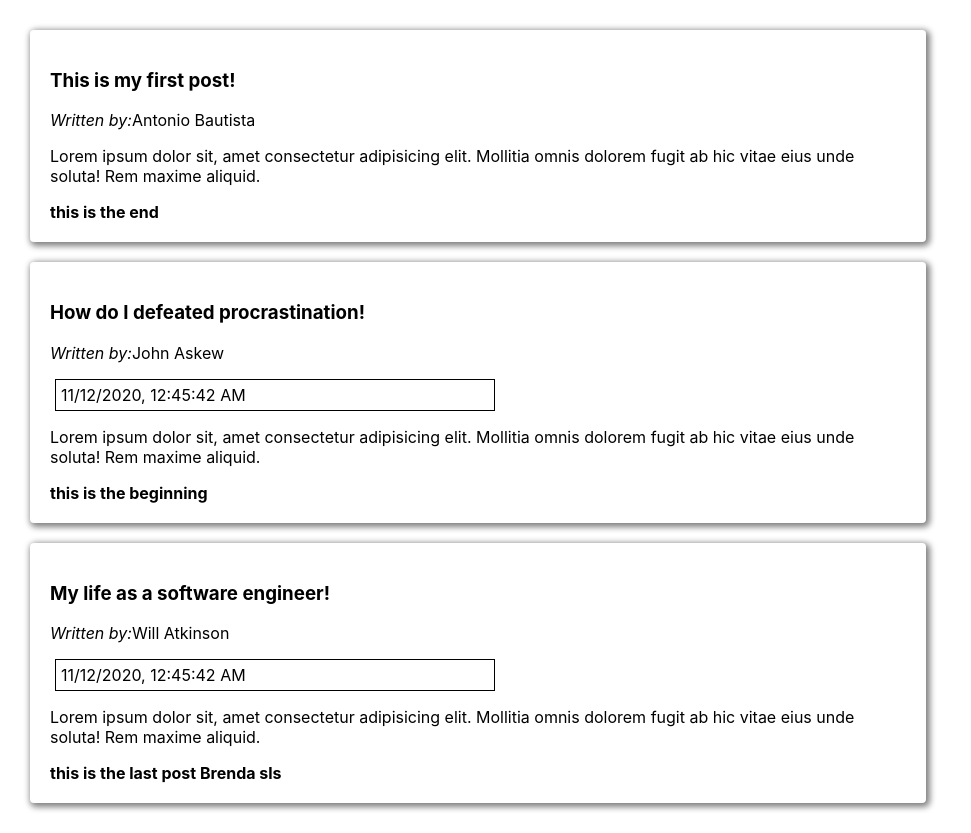
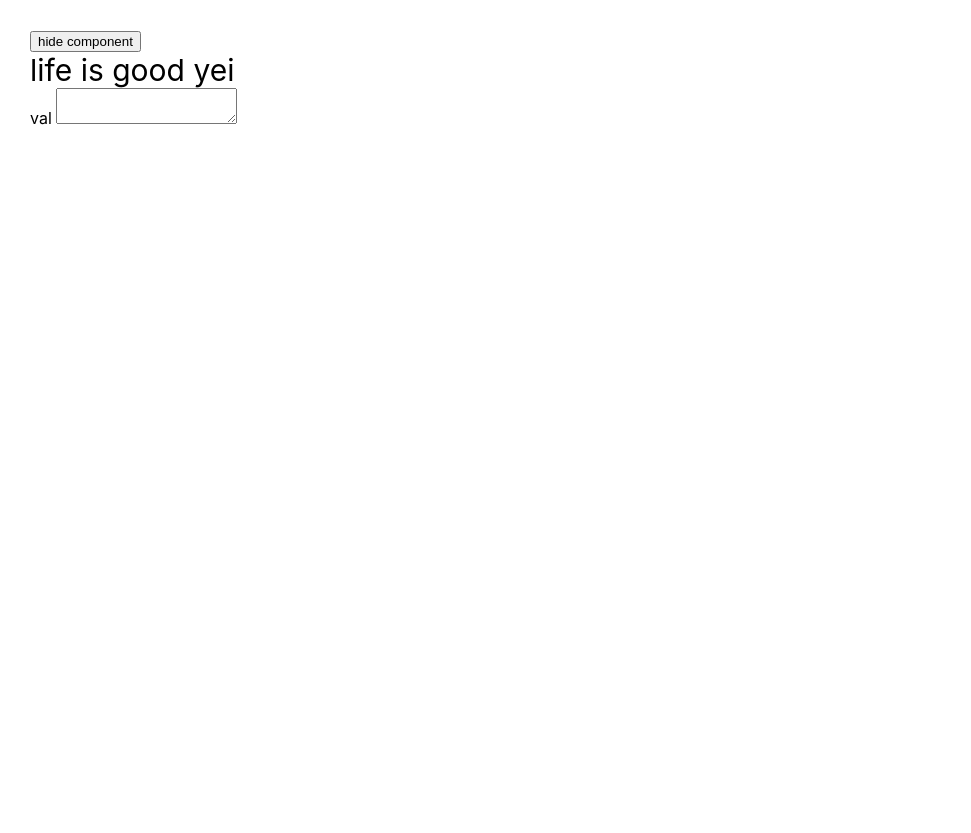
Before and after one commit to Antoniomora95/basic-react, a React (Create React App) app: page / in a window 1280 px wide. Shown: the whole page, without its empty margins (0-971 px from the left). After the commit the page ends 800 px from the top, so only its background shows below. Built offline with nearby package versions, Linux system fonts and the light colour scheme.

Commit message:
understanding life cycles, use a button in app.js for a clear visualization

```diff
--- a/src/App.js
+++ b/src/App.js
@@ -1,5 +1,6 @@
 import { Component } from 'react';
 import ArticleChildren from './sections/ChildrenLayout';
+import LifeCycles from './sections/LifeCycles';
 import { useState } from "react";
 import './App.css';
 
@@ -44,10 +45,11 @@ class Tick extends Component {
     this.setState(state => ({ timeNow: this.date() }));
   }
   date() {
-    return new Date().toUTCString()
+    return new Date().toLocaleString()
   }
   componentDidMount() {
-    let interval = setInterval(() => this.tick(), 1000)
+    let interval = setInterval(() => this.tick(), 1000);
+    console.log(interval, 'interval');
     this.setState(state => ({ interval: interval }));
   }
   componentWillUnmount() {
@@ -57,19 +59,9 @@ class Tick extends Component {
 
   render() {
     let { timeNow } = this.state;
-    let { arrayNumbers, objectWithInfo, callbackFn, htmlEl } = this.props;
-    let mappedNumbers = arrayNumbers.map(callbackFn);
     return (
       <div>
-        <h5>the current time is: {timeNow}</h5>
-        { arrayNumbers.join(',  ')}
-        <br></br>
-        { mappedNumbers.join(', ')}
-        <br></br>
-        {
-          objectWithInfo.key1
-        }
-        {htmlEl}
+        <h2>the current time is: {timeNow}</h2>
       </div>
     );
   }
@@ -131,38 +123,44 @@ Counter.defaultProps = {
   initialCounter: 25
 }
 class App extends Component {
-
+  constructor(){
+    super();
+    this.state = {
+      lifeCycles: true,
+      inputVal: ''
+    }
+    this.toggleLifleCycles = this.toggleLifleCycles.bind(this);
+    this.handleChange = this.handleChange.bind(this);
+  }
+  toggleLifleCycles(){
+    this.setState(state => {
+      let { lifeCycles } = state;
+      console.log('toggle called');
+      return {...state,lifeCycles: !lifeCycles}
+    });
+  }
+  handleChange({target}){
+    const { value } = target;
+    console.log(value);
+    this.setState(state => {
+      return {...state, inputVal: value}
+    });
+  }
   render() {
+    const { lifeCycles, inputVal } = this.state;
     return (
       <div className="App">
-        <ArticleChildren
-        title={'This is my first post!'}
-        author={'Antonio Bautista'}
-        >
-          <p>Lorem ipsum dolor sit, amet consectetur adipisicing elit.
-            Mollitia omnis dolorem fugit ab hic vitae eius unde soluta!
-            Rem maxime aliquid.</p>
-            <strong>this is the end</strong>
-        </ArticleChildren>
-        <ArticleChildren
-        title={'How  do I defeated procrastination!'}
-        author={'John Askew'}
-        date={ new Date().toLocaleString()}>
-          <p>Lorem ipsum dolor sit, amet consectetur adipisicing elit.
-            Mollitia omnis dolorem fugit ab hic vitae eius unde soluta!
-            Rem maxime aliquid.</p>
-            <strong>this is the beginning</strong>
-        </ArticleChildren>
-
-        <ArticleChildren
-        title={'My life as a software engineer!'}
-        author={'Will Atkinson'}
-        date={ new Date().toLocaleString()}>
-          <p>Lorem ipsum dolor sit, amet consectetur adipisicing elit.
-            Mollitia omnis dolorem fugit ab hic vitae eius unde soluta!
-            Rem maxime aliquid.</p>
-            <strong>this is the last post Brenda sls</strong>
-        </ArticleChildren>
+        <div>
+         { !lifeCycles && <button onClick={this.toggleLifleCycles}>show component</button> }
+          { lifeCycles && <button onClick={this.toggleLifleCycles}>hide component</button> }
+          </div>
+        { lifeCycles && <LifeCycles/> }
+        <div>
+          <label htmlFor={'inp'}>val </label>
+          <textarea name='inp' type={'text'} value= { inputVal } onChange={ this.handleChange }/>
+          <br/>
+          <label>{inputVal}</label>
+        </div>
       </div>
     );
   }
--- /dev/null
+++ b/src/sections/LifeCycles.js
@@ -0,0 +1,18 @@
+import { Component } from 'react';
+
+export default class LifeCycles extends Component{
+    constructor(){
+        super();
+        this.state = {}
+    }
+    componentDidMount(){
+        console.log('component was initialized');
+    }
+    componentWillUnmount(){
+        console.log('component will be destroyed');
+    }
+
+    render(){
+        return <div style={{fontSize: '30px'}}> life is good yei</div>
+    }
+}
```
